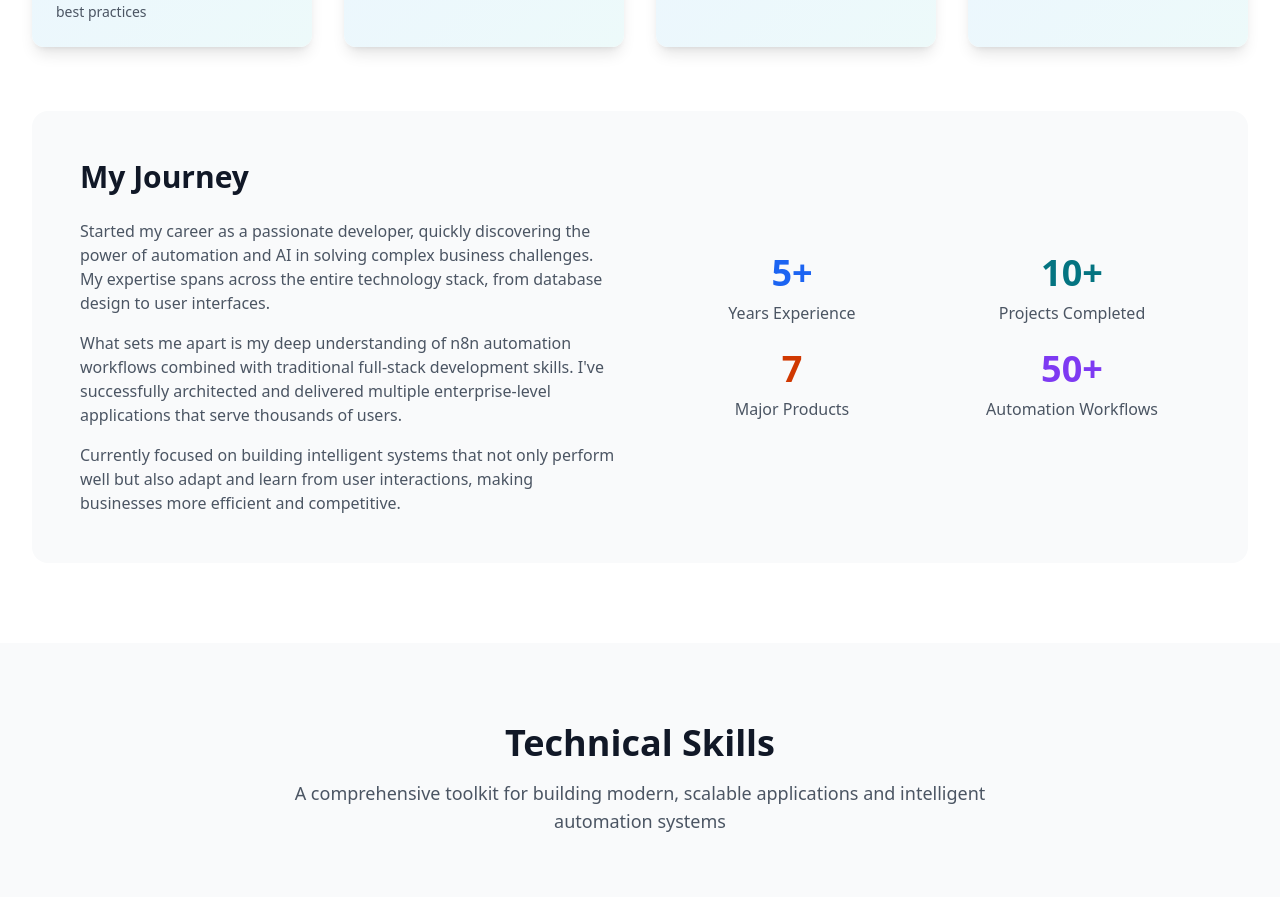
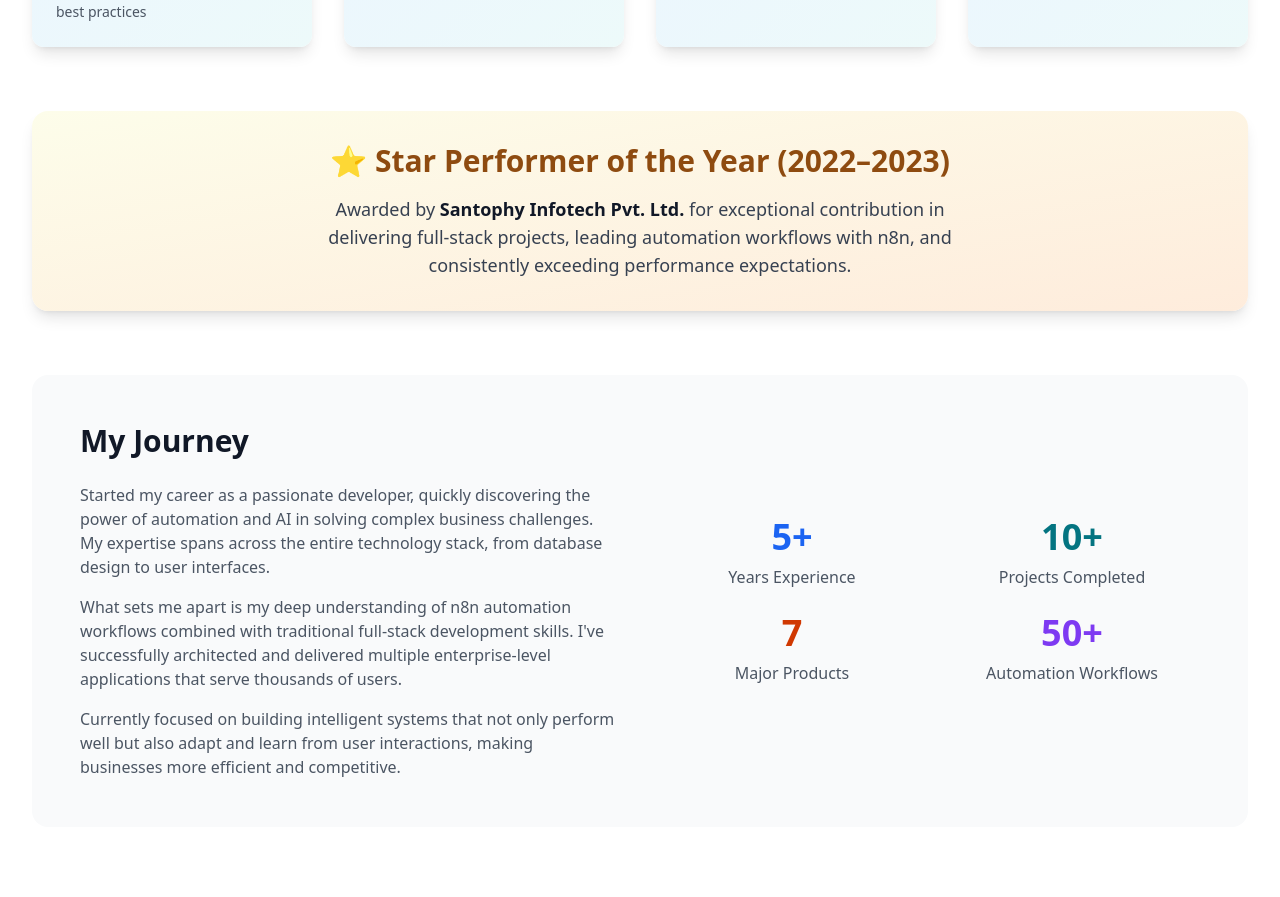
Before and after one commit to JSdev-rahul/rahul-web-profile, a React (Vite) app: page / in a window 1280 px wide. Shown: the part 1314-2211 px from the top of the page. Built offline with nearby package versions, Linux system fonts and the light colour scheme; no server answers.

Commit message:
add achivement section

```diff
--- a/src/components/About.tsx
+++ b/src/components/About.tsx
@@ -48,7 +48,25 @@ export const About: React.FC = () => {
             </motion.div>
           ))}
         </div>
-
+        <motion.div
+          initial={{ opacity: 0, y: 30 }}
+          whileInView={{ opacity: 1, y: 0 }}
+          transition={{ duration: 0.6 }}
+          viewport={{ once: true }}
+          className="mt-16 bg-gradient-to-br from-yellow-50 to-orange-100 dark:from-gray-800 dark:to-gray-700 p-6 md:p-8 rounded-2xl shadow-lg text-center"
+        >
+          <h3 className="text-2xl md:text-3xl font-bold text-yellow-700 dark:text-yellow-400 mb-4">
+            ⭐ Star Performer of the Year (2022–2023)
+          </h3>
+          <p className="text-gray-700 dark:text-gray-300 text-base md:text-lg leading-relaxed max-w-2xl mx-auto">
+            Awarded by{' '}
+            <span className="font-semibold text-gray-900 dark:text-white">
+              Santophy Infotech Pvt. Ltd.
+            </span>{' '}
+            for exceptional contribution in delivering full-stack projects, leading automation
+            workflows with n8n, and consistently exceeding performance expectations.
+          </p>
+        </motion.div>
         <motion.div
           initial={{ opacity: 0, y: 30 }}
           whileInView={{ opacity: 1, y: 0 }}
```
